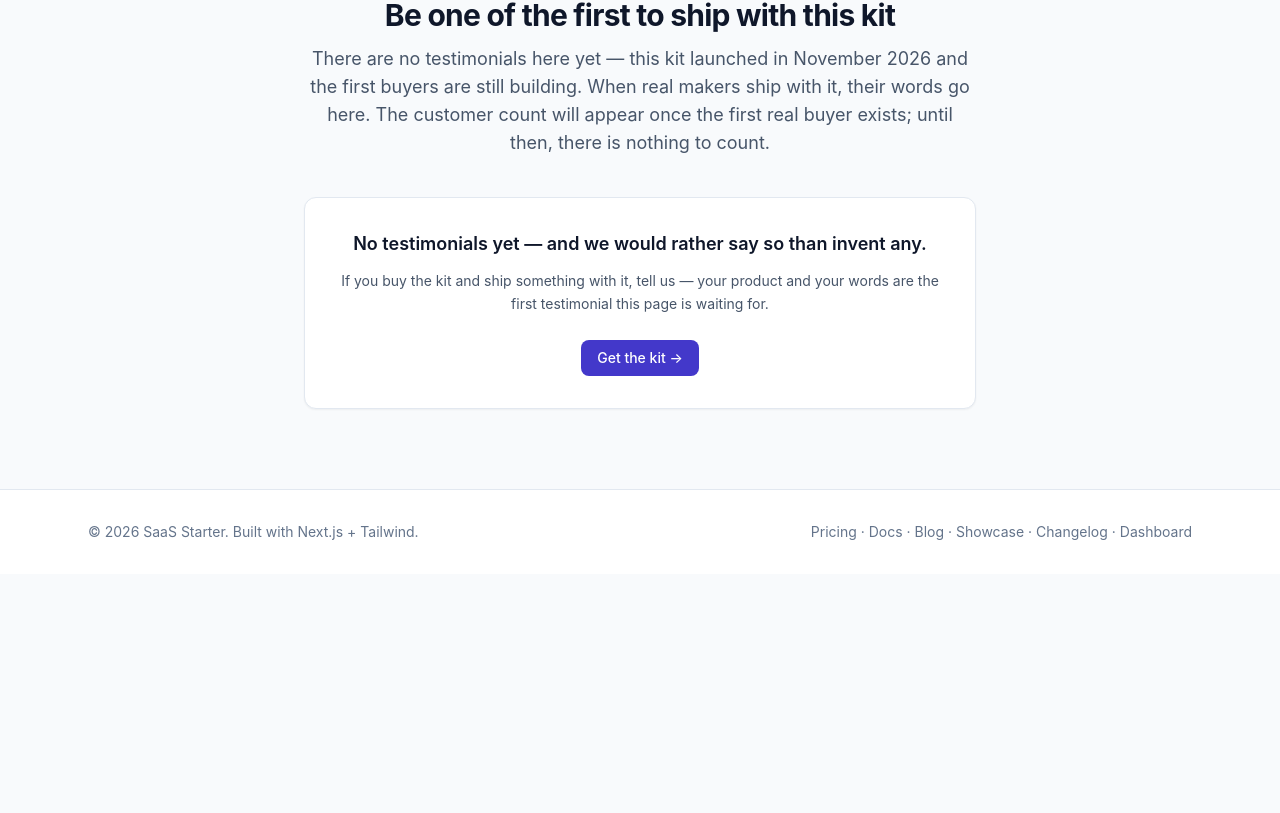
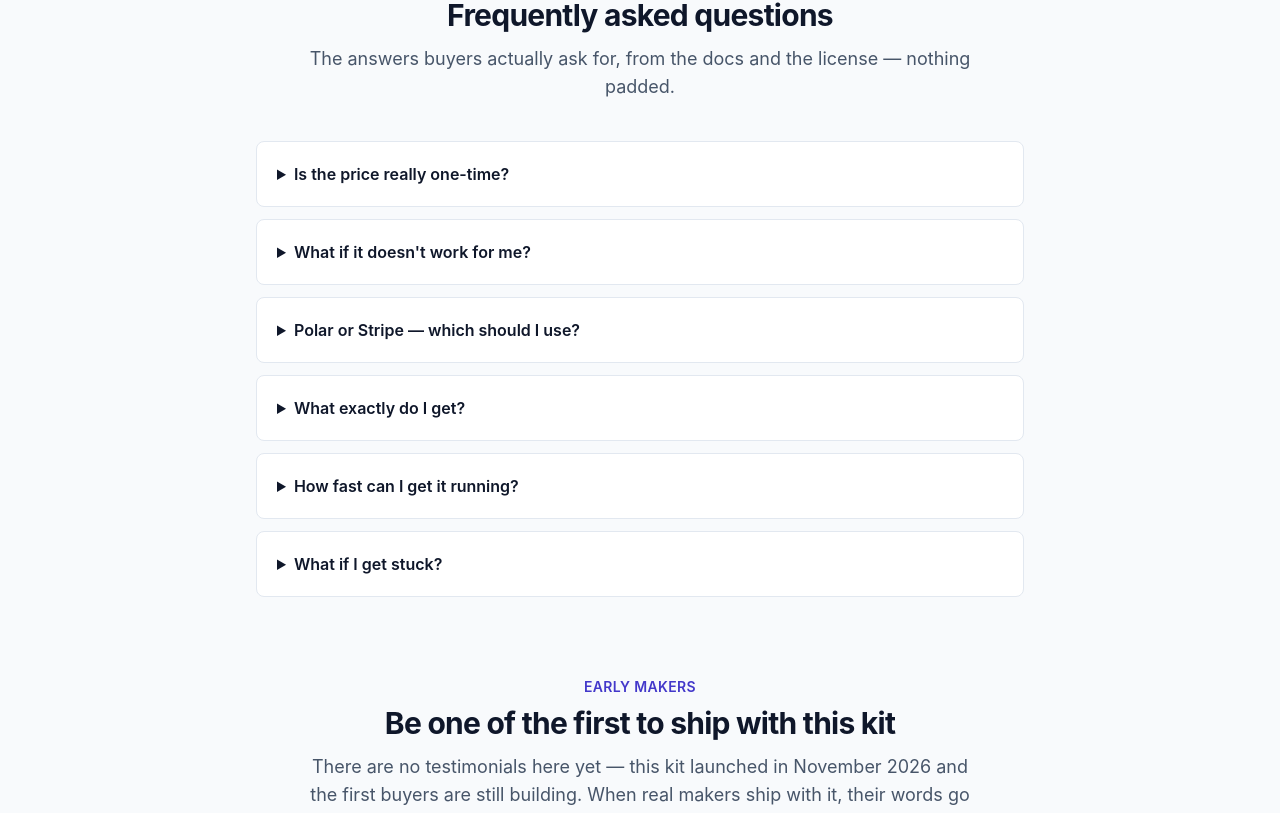
Before and after one commit to alomwalker/saas-starter-kit, a Next.js app: page / in a window 1280 px wide. Shown: the part 1725-2538 px from the top of the page. Before the commit the page ends 2299 px from the top, so only its background shows below. Built offline with nearby package versions, Linux system fonts and the light colour scheme; no server answers.

Commit message:
Add FAQ section to the landing page
Six questions with honest answers drawn from the README, docs and
license: one-time pricing, the 14-day refund, Polar vs Stripe,
what the kit includes, the measured 59-second setup time, and
support (alomwalker21@gmail.com, 30 days). No invented claims.

```diff
--- a/src/app/page.tsx
+++ b/src/app/page.tsx
@@ -78,6 +78,33 @@ function Footer() {
     </footer>
   );
 }
+
+const FAQS: Array<{ q: string; a: string }> = [
+  {
+    q: "Is the price really one-time?",
+    a: "Yes. Starter is $29 and Pro is $49, each a single one-time payment through Polar or Stripe. There is no subscription, no renewal, and no per-seat charge.",
+  },
+  {
+    q: "What if it doesn't work for me?",
+    a: "Every purchase comes with a 14-day money-back guarantee — a full refund within 14 days of purchase, no questions asked. Contact alomwalker21@gmail.com.",
+  },
+  {
+    q: "Polar or Stripe — which should I use?",
+    a: "Both are built in and both work. Polar is the merchant of record, so it handles tax for you; Stripe checkout pays straight to your own Stripe account. You connect your own keys for whichever you pick — the kit never touches your buyers' money itself.",
+  },
+  {
+    q: "What exactly do I get?",
+    a: "A landing page, pricing page, docs, an MDX blog and changelog, Auth.js login (email + password, Google sign-in, magic links), a Prisma-backed dashboard with customers and revenue, and verified Polar + Stripe checkout and webhooks. The full list is in README § What is included.",
+  },
+  {
+    q: "How fast can I get it running?",
+    a: "From a clean clone to a responding dev server in 59 seconds with a cold package cache (30 seconds warm) — measured on 2026-11-16. Setup is npm install, copy .env.example, npm run db:setup, npm run dev.",
+  },
+  {
+    q: "What if I get stuck?",
+    a: "The /docs page covers setup, auth, database, billing and deployment. For setup questions after purchase, email alomwalker21@gmail.com — support is included for 30 days.",
+  },
+];
 
 export default function LandingPage() {
   return (
@@ -162,6 +189,22 @@ export default function LandingPage() {
 
         <section className="mx-auto max-w-6xl px-6 pb-20">
           <SectionHeading
+            eyebrow="Questions"
+            title="Frequently asked questions"
+            subtitle="The answers buyers actually ask for, from the docs and the license — nothing padded."
+          />
+          <div className="mx-auto mt-10 max-w-3xl space-y-3">
+            {FAQS.map((f) => (
+              <details key={f.q} className="rounded-lg border border-slate-200 bg-white p-5">
+                <summary className="cursor-pointer font-semibold text-slate-900">{f.q}</summary>
+                <p className="mt-2 text-sm leading-relaxed text-slate-600">{f.a}</p>
+              </details>
+            ))}
+          </div>
+        </section>
+
+        <section className="mx-auto max-w-6xl px-6 pb-20">
+          <SectionHeading
             eyebrow="Early makers"
             title="Be one of the first to ship with this kit"
             subtitle="There are no testimonials here yet — this kit launched in November 2026 and the first buyers are still building. When real makers ship with it, their words go here. The customer count will appear once the first real buyer exists; until then, there is nothing to count."
```
